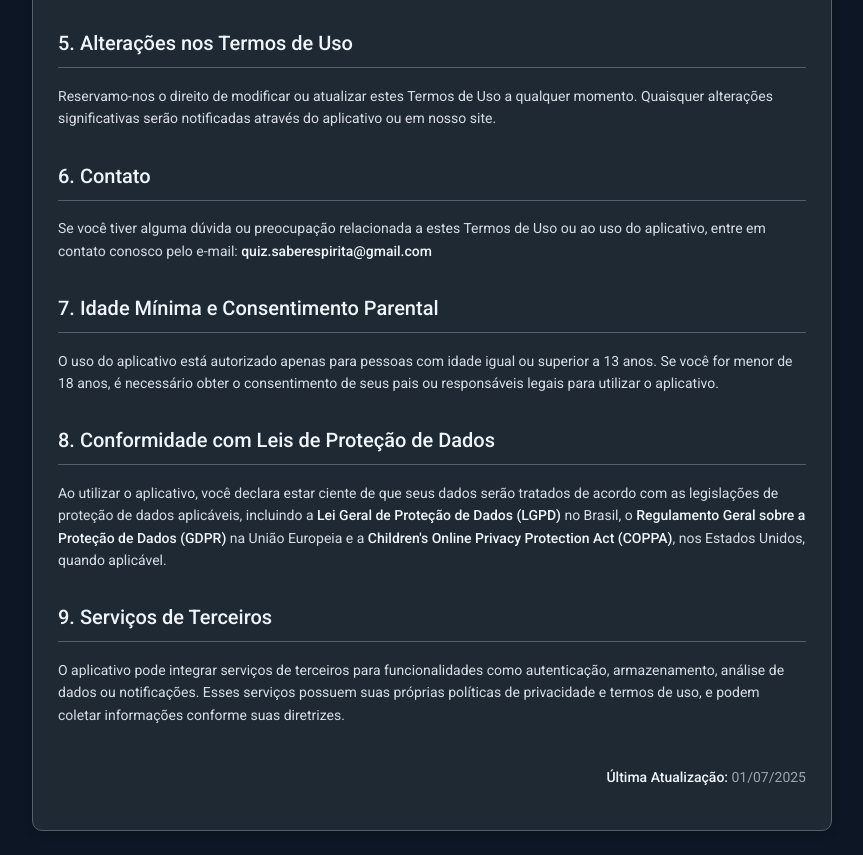
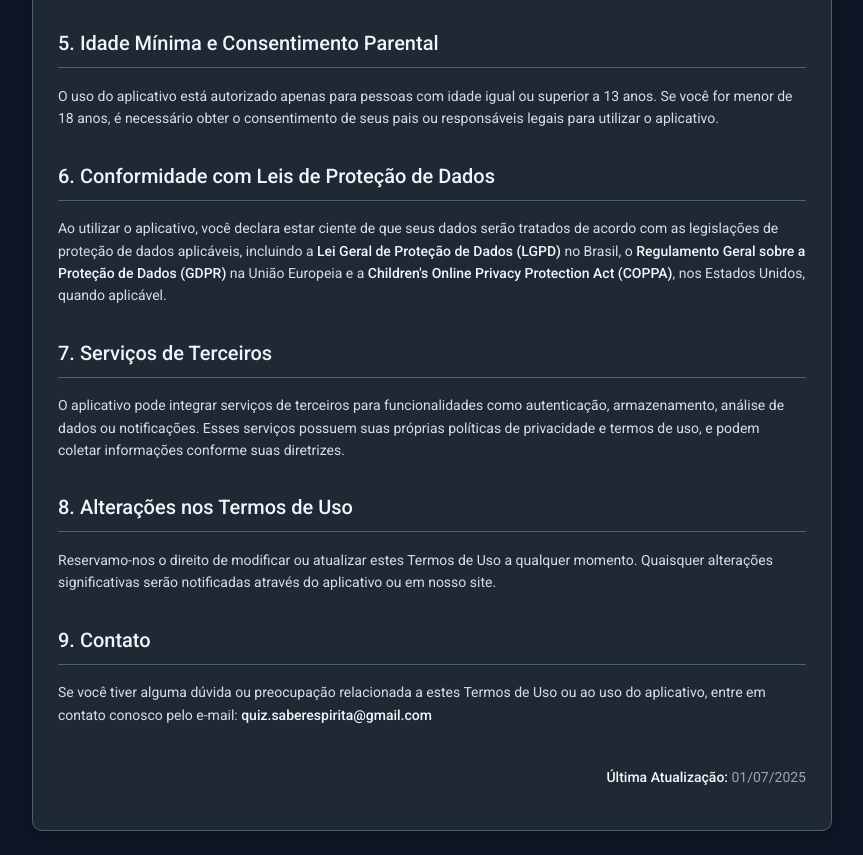
Before and after one commit to KleiserNairobi/SaberEspirita-Terms, a plain HTML site: page index.html in a window 1280 px wide. Shown: the part 1145-2000 px from the top of the page, without its empty margins (208-1071 px from the left). Drawn offline with Linux system fonts and the light colour scheme.

Commit message:
ajuste ordem tópicos

```diff
--- a/index.html
+++ b/index.html
@@ -173,21 +173,7 @@
         </li>
       </ul>
 
-      <h2>5. Alterações nos Termos de Uso</h2>
-      <p>
-        Reservamo-nos o direito de modificar ou atualizar estes Termos de Uso a
-        qualquer momento. Quaisquer alterações significativas serão notificadas
-        através do aplicativo ou em nosso site.
-      </p>
-
-      <h2>6. Contato</h2>
-      <p>
-        Se você tiver alguma dúvida ou preocupação relacionada a estes Termos de
-        Uso ou ao uso do aplicativo, entre em contato conosco pelo e-mail:
-        <strong>quiz.saberespirita@gmail.com</strong>
-      </p>
-
-      <h2>7. Idade Mínima e Consentimento Parental</h2>
+      <h2>5. Idade Mínima e Consentimento Parental</h2>
       <p>
         O uso do aplicativo está autorizado apenas para pessoas com idade igual
         ou superior a 13 anos. Se você for menor de 18 anos, é necessário obter
@@ -195,7 +181,7 @@
         aplicativo.
       </p>
 
-      <h2>8. Conformidade com Leis de Proteção de Dados</h2>
+      <h2>6. Conformidade com Leis de Proteção de Dados</h2>
       <p>
         Ao utilizar o aplicativo, você declara estar ciente de que seus dados
         serão tratados de acordo com as legislações de proteção de dados
@@ -207,12 +193,26 @@
         Estados Unidos, quando aplicável.
       </p>
 
-      <h2>9. Serviços de Terceiros</h2>
+      <h2>7. Serviços de Terceiros</h2>
       <p>
         O aplicativo pode integrar serviços de terceiros para funcionalidades
         como autenticação, armazenamento, análise de dados ou notificações.
         Esses serviços possuem suas próprias políticas de privacidade e termos
         de uso, e podem coletar informações conforme suas diretrizes.
+      </p>
+
+      <h2>8. Alterações nos Termos de Uso</h2>
+      <p>
+        Reservamo-nos o direito de modificar ou atualizar estes Termos de Uso a
+        qualquer momento. Quaisquer alterações significativas serão notificadas
+        através do aplicativo ou em nosso site.
+      </p>
+
+      <h2>9. Contato</h2>
+      <p>
+        Se você tiver alguma dúvida ou preocupação relacionada a estes Termos de
+        Uso ou ao uso do aplicativo, entre em contato conosco pelo e-mail:
+        <strong>quiz.saberespirita@gmail.com</strong>
       </p>
 
       <p class="last-updated">
```
